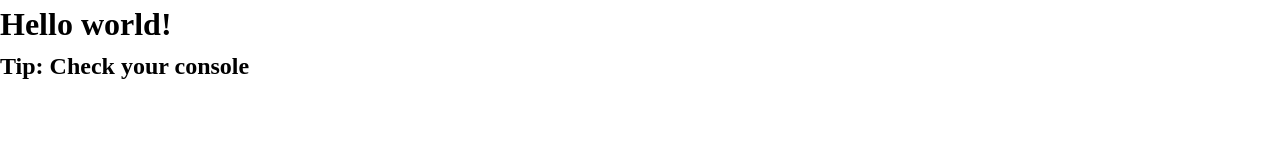
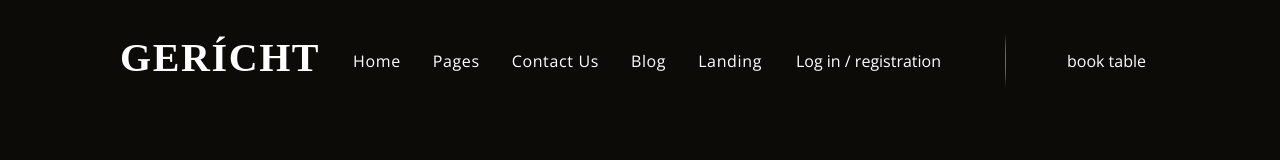
Before and after one commit to Alhladkiy/Restaurant, a website built with webpack: page index.html in a window 1280 px wide. Built offline with nearby package versions, Linux system fonts and the light colour scheme; files whose address does not match are found by name.

Commit message:
feat: add header

```diff
--- a/index.html
+++ b/index.html
@@ -7,12 +7,31 @@
     <link rel="stylesheet" href="./src/styles/style.css">
     <link rel="stylesheet" href="./src/styles/reset.css">
     <link rel="shortcut icon" href="./src/images/restaurant.png" type="image/x-icon">
-
+    <link href="https://fonts.googleapis.com/css?family=Open+Sans:400,600,300" rel="stylesheet" type="text/css">
+    <link href="https://fonts.googleapis.com/css2?family=Roboto:ital,wght@0,100;0,300;0,400;0,500;0,700;0,900;1,100;1,300;1,400;1,500;1,700;1,900&display=swap" rel="stylesheet">
     <title>My restaurant</title>
 </head>
 <body>
-    <h1>Hello world!</h1>
-    <h2>Tip: Check your console</h2>
+    <header class="header">
+        <div class="header-main-wrapper">
+            <div class="header-title-wrapper">
+                <h2 class="header-title">Gerícht</h2>
+            </div>
+            <div class="header-navigation-wrapper">
+                <div class="navigation navigation-home">Home</div>
+                <div class="navigation navigation-pages">Pages</div>
+                <div class="navigation navigation-contact">Contact Us</div>
+                <div class="navigation navigation-blog">Blog</div>
+                <div class="navigation navigation-landing">Landing</div>
+            </div>
+            <div class="header-registration-wrapper">
+                <div class="registration">Log in / registration</div>
+                <div class="dividing-line"></div>
+                <div class="book-table">book table</div>
+            </div>
+        </div>
+    </header>
+
 </body>
 </html>
 
--- /dev/null
+++ b/src/styles/header.css
@@ -0,0 +1,59 @@
+.header {
+    height: 121px;
+    padding: 0 120px;
+}
+
+.header-main-wrapper {
+    display: flex;
+    justify-content: space-between;
+    height: 100%;
+    align-items: center;
+}
+
+.header-title {
+    font-family: 'Cormorant Upright';
+    font-size: 40px;
+    line-height: 130%;
+    letter-spacing: 0.04em;
+    text-transform: uppercase;
+}
+
+.header-title-wrapper {
+    width: 199px;
+    height: 57px;
+}
+
+.header-navigation-wrapper {
+    display: flex;
+    justify-content: space-between;
+    width: 409px;
+    letter-spacing: 0.04em;
+}
+
+.header-registration-wrapper {
+    display: flex;
+    justify-content: space-between;
+    width: 364px;
+    height: 57px;
+    font-family: 'Open Sans';
+
+}
+
+.dividing-line {
+    background-image: url('../images/Vector\ 5.png');
+    background-repeat: no-repeat;
+    color:  #ffffff;
+    width: 2px;
+    background-size: cover;
+    background-position: center;
+}
+
+.registration {
+    width: 146px;
+    align-self: center
+}
+
+.book-table {
+    width: 93px;
+    align-self: center
+}
--- /dev/null
+++ b/src/styles/style.css
@@ -0,0 +1,7 @@
+@import url('./header.css');
+
+body {
+ background-color: #0C0B08;
+ color: #ffffff;
+ font-family: 'Open Sans';
+}
```
Also changed, not shown: src/images/Vector 5.png (added).
